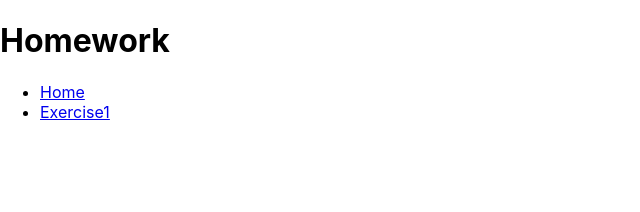
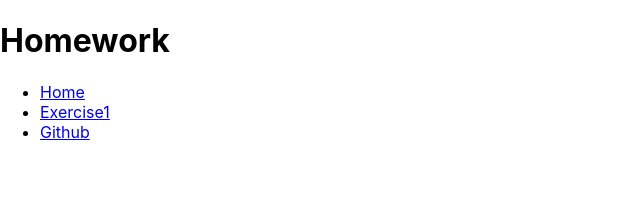
Before and after one commit to KinjalPM/exercise, a React (Create React App) app: page / in a window 1280 px wide. Shown: the top 212 px of the page, without its empty margins (0-640 px from the left). Built offline with nearby package versions, Linux system fonts and the light colour scheme.

Commit message:
github link is added

```diff
--- a/src/index.js
+++ b/src/index.js
@@ -13,6 +13,7 @@ ReactDOM.render(
 <ul>
   <li><Link to="/">Home</Link></li>
   <li><Link to="/app" >Exercise1</Link></li>
+  <li><a href="https://github.com/KinjalPM/exercise" target="_blank" rel="noreferrer">Github</a></li>
 </ul>
 <Switch>
   <Route path="/app" component={App}></Route>
```
